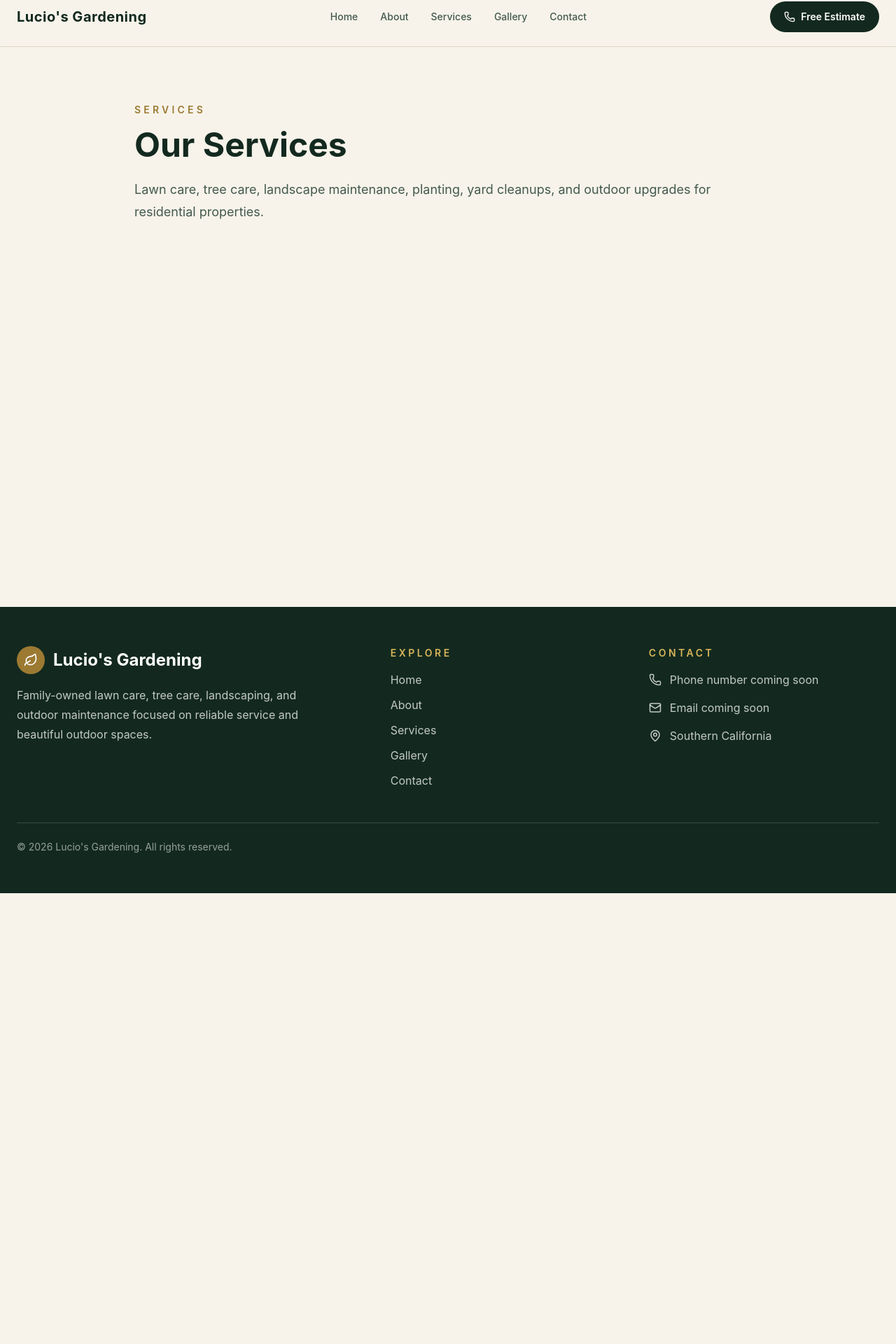
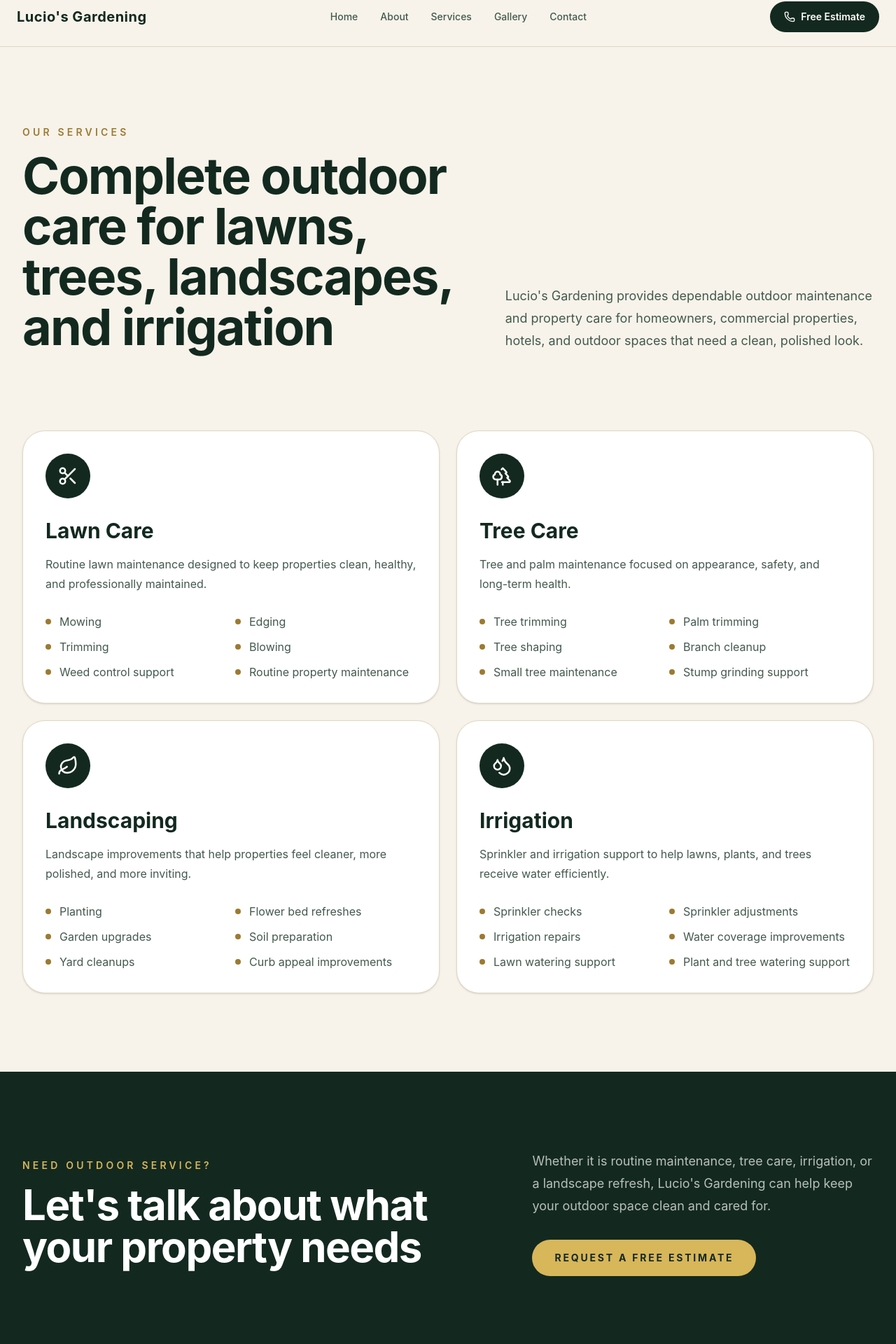
Before and after one commit to DiamondSavior365/lucios-gardening-website, a React (Vite) app: page /services in a window 1280 px wide. Shown: the part 18-1938 px from the top of the page at 70% size. Before the commit the page ends 1294 px from the top, so only its background shows below. Built offline with nearby package versions, Linux system fonts and the light colour scheme.

Commit message:
Build services page

```diff
--- a/src/pages/Services.jsx
+++ b/src/pages/Services.jsx
@@ -1,15 +1,149 @@
+import { Droplets, Leaf, Scissors, Trees } from "lucide-react";
+import { Link } from "react-router-dom";
+
+const services = [
+  {
+    title: "Lawn Care",
+    description:
+      "Routine lawn maintenance designed to keep properties clean, healthy, and professionally maintained.",
+    details: [
+      "Mowing",
+      "Edging",
+      "Trimming",
+      "Blowing",
+      "Weed control support",
+      "Routine property maintenance",
+    ],
+    icon: Scissors,
+  },
+  {
+    title: "Tree Care",
+    description:
+      "Tree and palm maintenance focused on appearance, safety, and long-term health.",
+    details: [
+      "Tree trimming",
+      "Palm trimming",
+      "Tree shaping",
+      "Branch cleanup",
+      "Small tree maintenance",
+      "Stump grinding support",
+    ],
+    icon: Trees,
+  },
+  {
+    title: "Landscaping",
+    description:
+      "Landscape improvements that help properties feel cleaner, more polished, and more inviting.",
+    details: [
+      "Planting",
+      "Flower bed refreshes",
+      "Garden upgrades",
+      "Soil preparation",
+      "Yard cleanups",
+      "Curb appeal improvements",
+    ],
+    icon: Leaf,
+  },
+  {
+    title: "Irrigation",
+    description:
+      "Sprinkler and irrigation support to help lawns, plants, and trees receive water efficiently.",
+    details: [
+      "Sprinkler checks",
+      "Sprinkler adjustments",
+      "Irrigation repairs",
+      "Water coverage improvements",
+      "Lawn watering support",
+      "Plant and tree watering support",
+    ],
+    icon: Droplets,
+  },
+];
+
 function Services() {
   return (
-    <main className="min-h-screen bg-[#f7f3ea] px-6 py-20 text-[#13291f]">
-      <section className="mx-auto max-w-4xl">
-        <p className="mb-4 text-sm font-semibold uppercase tracking-[0.3em] text-[#9c7a32]">
-          Services
-        </p>
-        <h1 className="text-5xl font-bold">Our Services</h1>
-        <p className="mt-6 text-lg leading-8 text-[#43594d]">
-          Lawn care, tree care, landscape maintenance, planting, yard cleanups,
-          and outdoor upgrades for residential properties.
-        </p>
+    <main className="bg-[#f7f3ea] text-[#13291f]">
+      <section className="px-6 py-20 md:px-8 md:py-28">
+        <div className="mx-auto max-w-7xl">
+          <p className="mb-4 text-sm font-semibold uppercase tracking-[0.3em] text-[#9c7a32]">
+            Our Services
+          </p>
+
+          <div className="grid gap-8 lg:grid-cols-[1fr_0.8fr] lg:items-end">
+            <h1 className="max-w-4xl text-5xl font-bold tracking-tight md:text-7xl">
+              Complete outdoor care for lawns, trees, landscapes, and irrigation
+            </h1>
+
+            <p className="max-w-xl text-lg leading-8 text-[#43594d]">
+              Lucio&apos;s Gardening provides dependable outdoor maintenance and
+              property care for homeowners, commercial properties, hotels, and
+              outdoor spaces that need a clean, polished look.
+            </p>
+          </div>
+        </div>
+      </section>
+
+      <section className="px-6 pb-20 md:px-8 md:pb-28">
+        <div className="mx-auto grid max-w-7xl gap-6 md:grid-cols-2">
+          {services.map((service) => {
+            const Icon = service.icon;
+
+            return (
+              <article
+                key={service.title}
+                className="rounded-[2rem] border border-[#e2d8c3] bg-white p-8 shadow-sm transition hover:-translate-y-1 hover:shadow-xl"
+              >
+                <div className="mb-7 grid h-16 w-16 place-items-center rounded-full bg-[#13291f] text-white">
+                  <Icon size={30} />
+                </div>
+
+                <h2 className="text-3xl font-bold">{service.title}</h2>
+
+                <p className="mt-4 leading-7 text-[#43594d]">
+                  {service.description}
+                </p>
+
+                <ul className="mt-7 grid gap-3 text-[#43594d] sm:grid-cols-2">
+                  {service.details.map((detail) => (
+                    <li key={detail} className="flex items-center gap-3">
+                      <span className="h-2 w-2 rounded-full bg-[#9c7a32]" />
+                      {detail}
+                    </li>
+                  ))}
+                </ul>
+              </article>
+            );
+          })}
+        </div>
+      </section>
+
+      <section className="bg-[#13291f] px-6 py-20 text-white md:px-8 md:py-28">
+        <div className="mx-auto grid max-w-7xl gap-8 lg:grid-cols-[1fr_0.7fr] lg:items-center">
+          <div>
+            <p className="mb-4 text-sm font-semibold uppercase tracking-[0.3em] text-[#d8b65a]">
+              Need Outdoor Service?
+            </p>
+
+            <h2 className="max-w-3xl text-4xl font-bold tracking-tight md:text-6xl">
+              Let&apos;s talk about what your property needs
+            </h2>
+          </div>
+
+          <div>
+            <p className="text-lg leading-8 text-white/70">
+              Whether it is routine maintenance, tree care, irrigation, or a
+              landscape refresh, Lucio&apos;s Gardening can help keep your
+              outdoor space clean and cared for.
+            </p>
+
+            <Link
+              to="/contact"
+              className="mt-8 inline-flex rounded-full bg-[#d8b65a] px-8 py-4 text-sm font-bold uppercase tracking-[0.2em] text-[#13291f] transition hover:bg-white"
+            >
+              Request a Free Estimate
+            </Link>
+          </div>
+        </div>
       </section>
     </main>
   );
```
